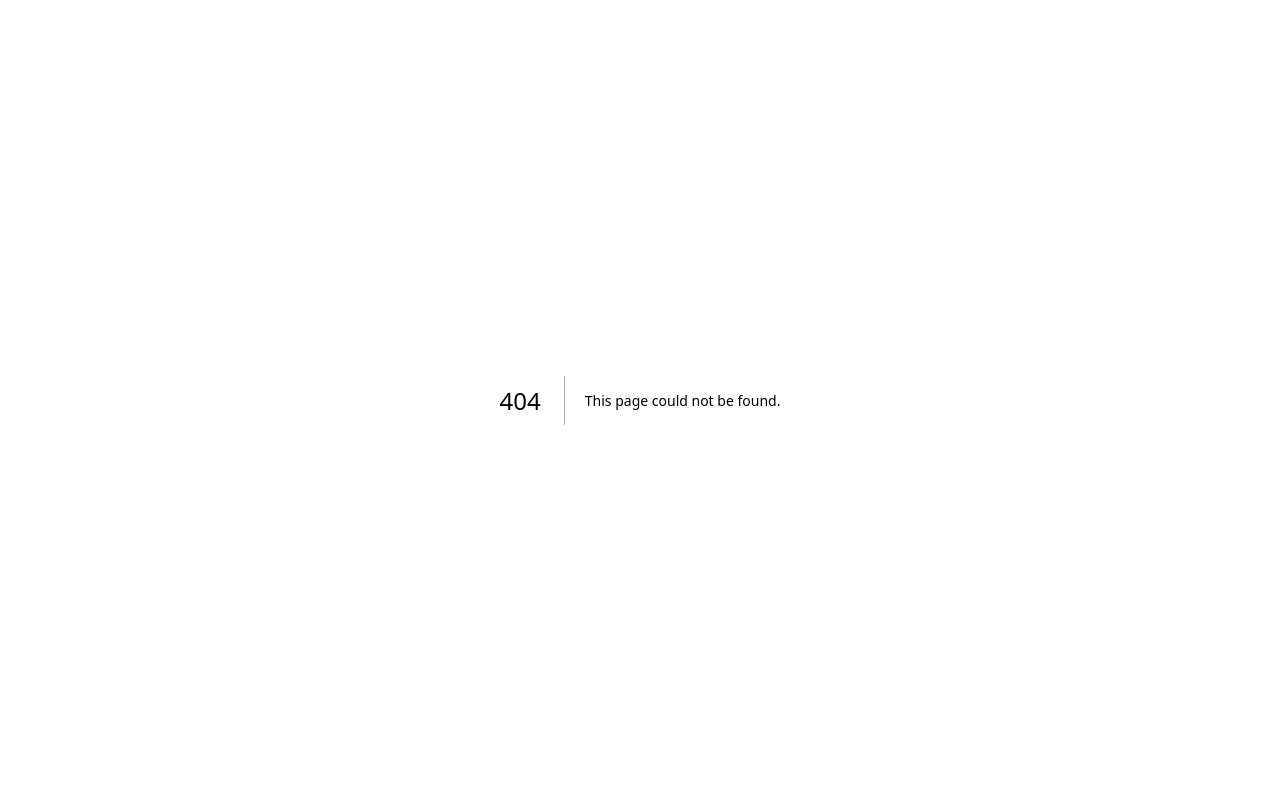
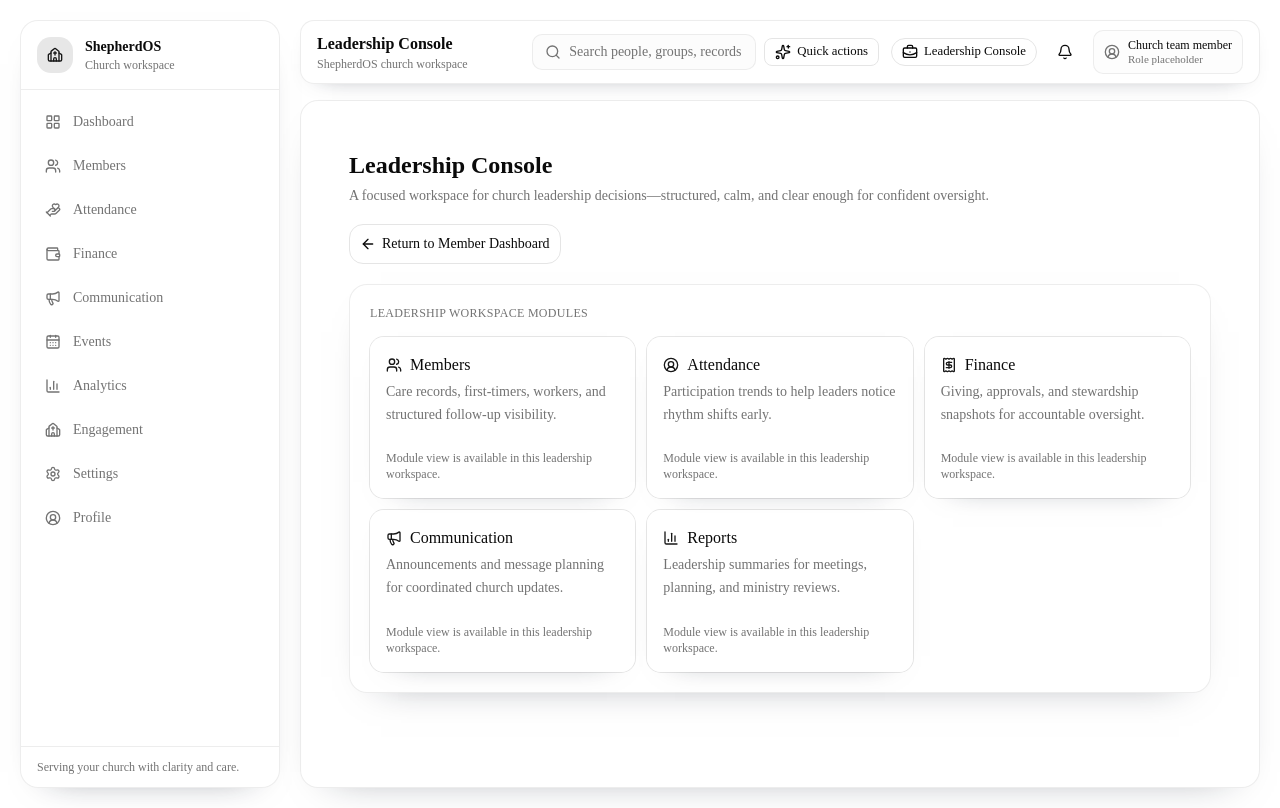
Before and after one commit to Fiximami/shepherdos-web-app, a Next.js app: page /admin in a window 1280 px wide. Before the commit this address had no page. Built offline with nearby package versions, Linux system fonts and the light colour scheme.

Commit message:
Create a separate Admin Workspace entry for ShepherdOS.

```diff
--- /dev/null
+++ b/src/app/(admin)/admin/page.tsx
@@ -0,0 +1,13 @@
+import type { Metadata } from "next";
+
+import { AdminWorkspaceView } from "@/components/dashboard/admin/admin-workspace-view";
+
+export const metadata: Metadata = {
+  title: "Leadership Console · ShepherdOS",
+  description:
+    "Controlled leadership workspace for members, attendance, finance, communication, and reports.",
+};
+
+export default function AdminPage() {
+  return <AdminWorkspaceView />;
+}
--- /dev/null
+++ b/src/app/(admin)/layout.tsx
@@ -0,0 +1,11 @@
+import type { ReactNode } from "react";
+
+import { DashboardShell } from "@/components/dashboard/layout/dashboard-shell";
+
+type AdminGroupLayoutProps = {
+  children: ReactNode;
+};
+
+export default function AdminGroupLayout({ children }: AdminGroupLayoutProps) {
+  return <DashboardShell>{children}</DashboardShell>;
+}
--- /dev/null
+++ b/src/components/dashboard/admin/admin-workspace-view.tsx
@@ -0,0 +1,89 @@
+"use client";
+
+import { ArrowLeft, BarChart3, Megaphone, Receipt, UserCircle2, Users } from "lucide-react";
+import Link from "next/link";
+
+import { PageHeader } from "@/components/dashboard/layout/page-header";
+import { Button } from "@/components/ui/button";
+import { Card, CardContent, CardDescription, CardHeader, CardTitle } from "@/components/ui/card";
+import { cn } from "@/lib/utils";
+
+const leadershipModules = [
+  {
+    label: "Members",
+    description: "Care records, first-timers, workers, and structured follow-up visibility.",
+    icon: Users,
+  },
+  {
+    label: "Attendance",
+    description: "Participation trends to help leaders notice rhythm shifts early.",
+    icon: UserCircle2,
+  },
+  {
+    label: "Finance",
+    description: "Giving, approvals, and stewardship snapshots for accountable oversight.",
+    icon: Receipt,
+  },
+  {
+    label: "Communication",
+    description: "Announcements and message planning for coordinated church updates.",
+    icon: Megaphone,
+  },
+  {
+    label: "Reports",
+    description: "Leadership summaries for meetings, planning, and ministry reviews.",
+    icon: BarChart3,
+  },
+] as const;
+
+export function AdminWorkspaceView() {
+  return (
+    <main className="mx-auto w-full max-w-6xl p-4 sm:p-5 lg:p-6">
+      <PageHeader
+        title="Leadership Console"
+        description="A focused workspace for church leadership decisions—structured, calm, and clear enough for confident oversight."
+        actions={
+          <Button asChild variant="outline" className="h-10 rounded-xl">
+            <Link href="/dashboard">
+              <ArrowLeft className="size-4" aria-hidden />
+              Return to Member Dashboard
+            </Link>
+          </Button>
+        }
+      />
+
+      <section className="rounded-2xl border border-border/70 bg-card/45 p-4 shadow-[0_16px_40px_-32px_rgba(15,23,42,0.5)] sm:p-5">
+        <p className="mb-4 text-xs font-medium uppercase tracking-wide text-muted-foreground">
+          Leadership workspace modules
+        </p>
+
+        <div className="grid gap-3 sm:grid-cols-2 lg:grid-cols-3">
+          {leadershipModules.map((module, index) => (
+            <Card
+              key={module.label}
+              className={cn(
+                "border-border/70 bg-card/80 shadow-[0_12px_30px_-28px_rgba(15,23,42,0.55)]",
+                index === 4 && "sm:col-span-2 lg:col-span-1",
+              )}
+            >
+              <CardHeader className="pb-2">
+                <CardTitle className="flex items-center gap-2 text-base">
+                  <module.icon className="size-4 text-primary" aria-hidden />
+                  {module.label}
+                </CardTitle>
+                <CardDescription className="text-sm leading-relaxed">
+                  {module.description}
+                </CardDescription>
+              </CardHeader>
+              <CardContent className="pt-0">
+                <p className="text-xs text-muted-foreground">
+                  Module view is available in this leadership workspace.
+                </p>
+              </CardContent>
+            </Card>
+          ))}
+        </div>
+      </section>
+    </main>
+  );
+}
--- a/src/components/dashboard/layout/dashboard-shell.tsx
+++ b/src/components/dashboard/layout/dashboard-shell.tsx
@@ -13,6 +13,7 @@
 import { Topbar } from "./topbar";
 
 const pageTitles: Record<string, string> = {
+  "/admin": "Leadership Console",
   [routes.app.dashboard]: "Dashboard",
   [routes.app.members]: "Members",
   [routes.app.attendance]: "Attendance",
```
Also changed, not shown: 1 other file (tests, documents, lock files or other folders).
